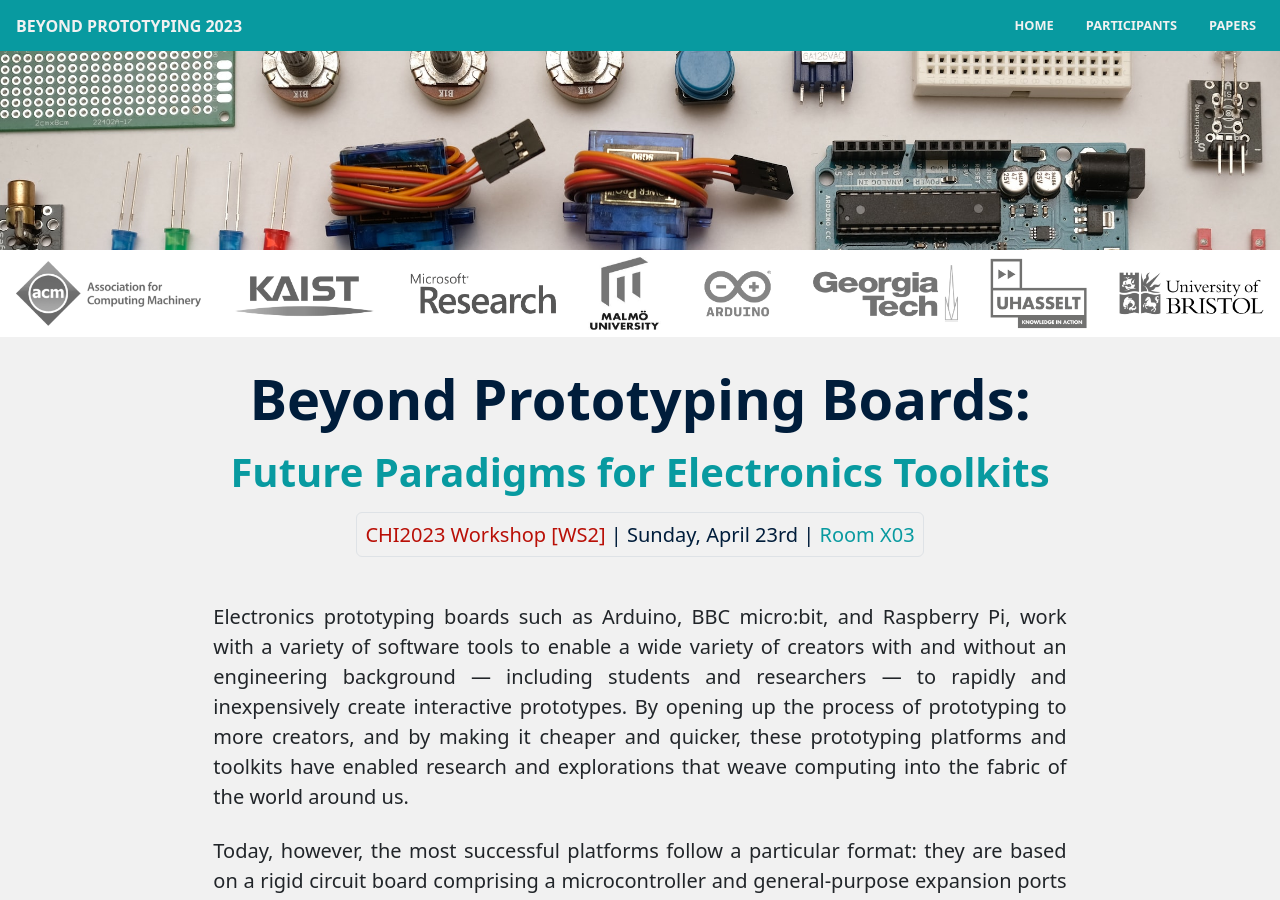
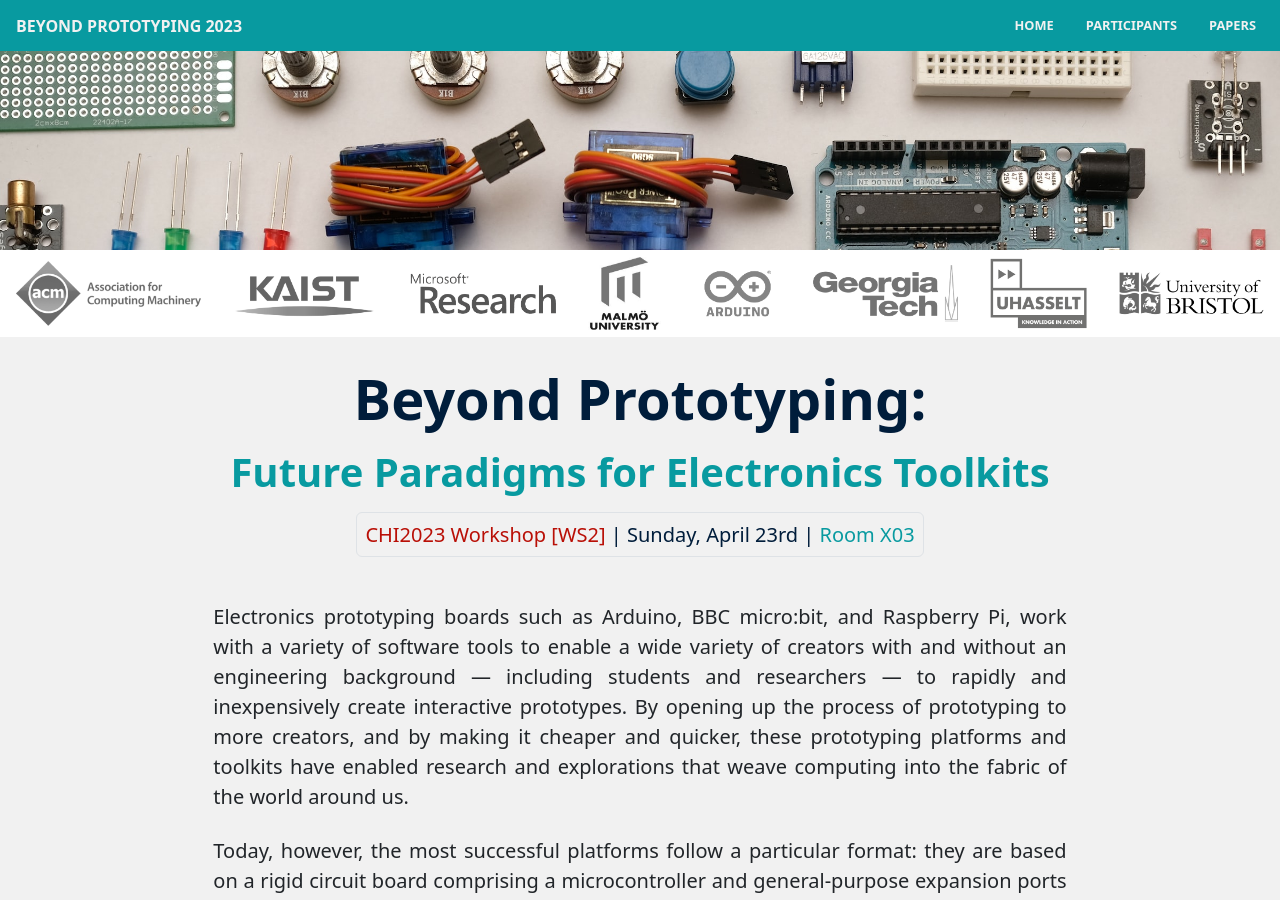
Before and after one commit to BeyondPrototyping/WorkshopWeb2023, a Jekyll site: the page built from index.html, in a window 1280 px wide and 900 px high. Built offline with Jekyll 4.4.1, drawn with Linux system fonts in a browser that asks for light colours.

```diff
--- a/_config.yml
+++ b/_config.yml
@@ -1,4 +1,4 @@
-url: 'https://beyondprototyping.github.io/WorkshopWeb2023' #'https://beyond.prototyping.id' # the base hostname & protocol for your site, e.g. http://example.com
+url: 'https://beyondprototyping.github.io' #'https://beyond.prototyping.id' # the base hostname & protocol for your site, e.g. http://example.com
 baseurl: '' # the subpath of your site, e.g. /blog
 title: 'Beyond Prototyping' # the name of your site, e.g. ACME Corp.
 repository: BeyondPrototyping/WorkshopWeb2023
--- a/index.html
+++ b/index.html
@@ -1,7 +1,7 @@
 ---
 layout: default
 title: "Beyond Prototyping 2023"
-heading: "Beyond Prototyping Boards"
+heading: "Beyond Prototyping"
 subheading: "Future Paradigms for Electronics Toolkits"
 ---
 
```
Also changed, not shown: .devcontainer/devcontainer.json, 4 other files.
